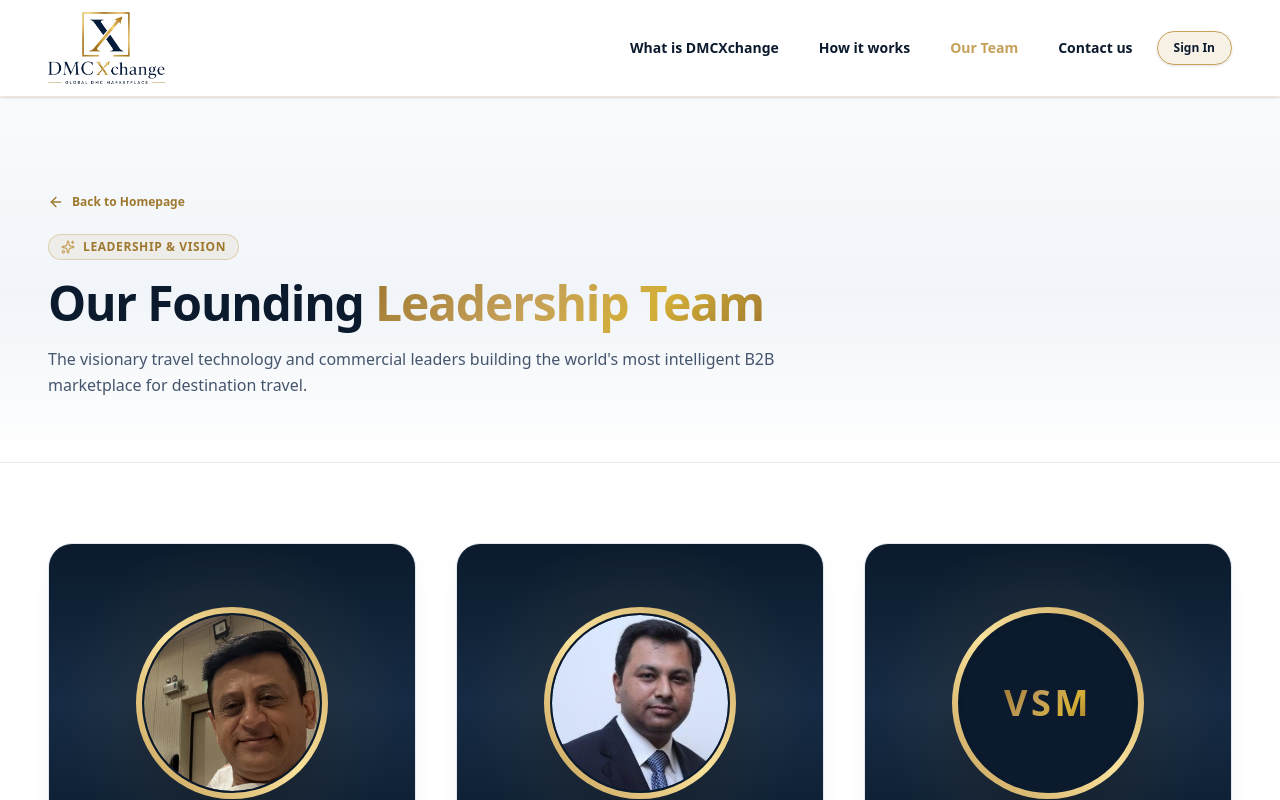
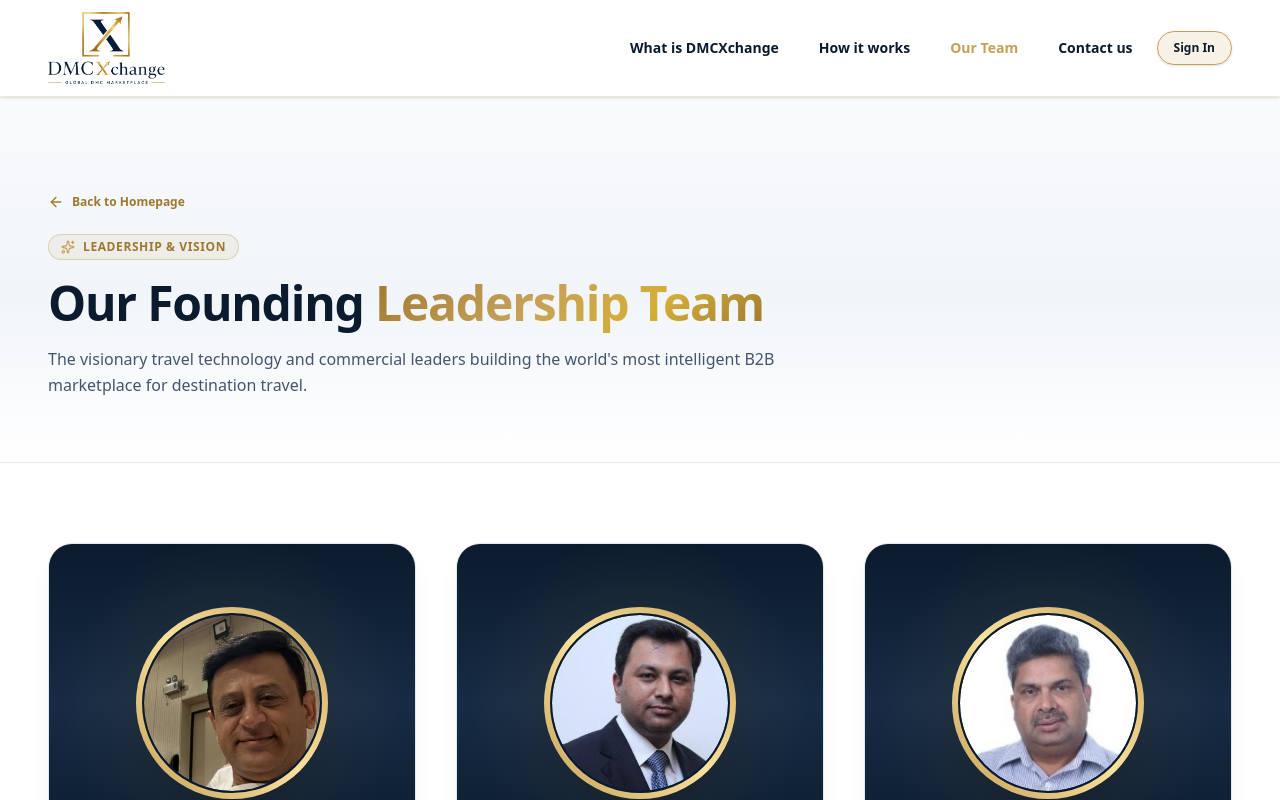
Before and after one commit to jatin1978-jb/dmchub, a Next.js app: page /team in a window 1280 px wide. Shown: the top 800 px of the page. Built offline with nearby package versions, Linux system fonts and the light colour scheme.

Commit message:
add-exact-photo-for-veerabhadra-shastry-marla

```diff
--- a/src/app/team/page.tsx
+++ b/src/app/team/page.tsx
@@ -40,7 +40,7 @@
       name: "Veerabhadra Shastry Marla",
       role: "Co-Founder & Chief Technology Officer",
       initials: "VSM",
-      image: null,
+      image: "/team/shastry.jpg",
       bio: "Co-Founder & CTO of DMCXchange, leading technology architecture, engineering, APIs, integrations, infrastructure, security and platform scalability. Shastry focuses on building the robust technology backbone required to power a reliable, scalable and intelligent global DMC marketplace.",
       gradient: "from-[#0B1B2D] via-[#162B44] to-[#14283E]"
     }
```
Also changed, not shown: public/team/shastry.jpg, 1 other file (tests, documents, lock files or other folders).
